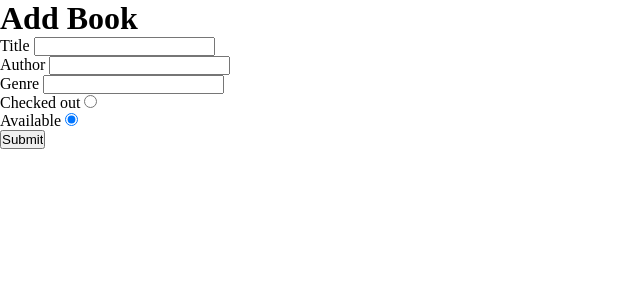
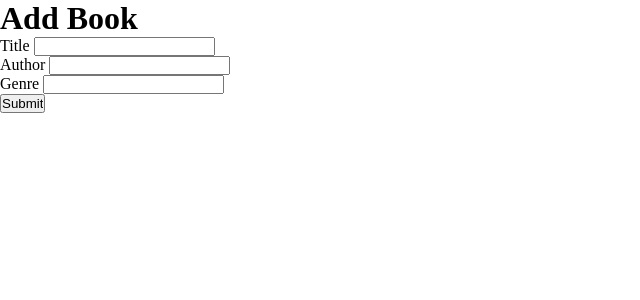
Before and after one commit to lookbehindyounow/library-hw-lab, a Flask app: page /form in a window 1280 px wide. Shown: the part 36-336 px from the top of the page, without its empty margins (0-640 px from the left). Run offline with Flask 3, Linux system fonts and the light colour scheme.

Commit message:
Realised I had too many inputs on the form since making the first copy of a new book checked in by default, so I've removed them & now when you make a new book it's automatically available, but it takes you straight to the book page where you can immediately check it out with one click. I know the radio buttons were part of the mvp but I had them working before & I think this makes more sense for a library system.

```diff
--- a/controllers/library_controller.py
+++ b/controllers/library_controller.py
@@ -19,7 +19,7 @@ def form(duplicate=False):
 def add_book(index):
     duplicate_index=[i for i in range(len(books)) if request.form["title"]==books[i].title and request.form["author"]==books[i].author]
     if len(duplicate_index)==0: # if the entry isn't already in the library
-        books.append(Book(request.form["title"],request.form["author"],request.form["genre"],bool(request.form["checked"])))
+        books.append(Book(request.form["title"],request.form["author"],request.form["genre"]))
         return render_template('book.jinja',books=books,index=int(index))
     elif int(index)==len(books): # this will happen if a new form is submitted with a duplicate book
         return form(True)
--- a/templates/book.jinja
+++ b/templates/book.jinja
@@ -16,5 +16,6 @@
     </li>
     {% endfor %}
 </ul>
+<br/>
 <form action="/books/{{index}}/add" method="post"><input type="submit" value="add copy"></form>
 {%endblock content%}
--- a/templates/form.jinja
+++ b/templates/form.jinja
@@ -10,12 +10,6 @@
     <label for="genre">Genre</label>
     <input type="text" name="genre" id="genre"><br/>
 
-    <label for="checked_out">Checked out</label>
-    <input type="radio" id="checked_out" name="checked" value=1><br/>
-
-    <label for="available">Available</label>
-    <input type="radio" id="available" name="checked" value="" checked><br/>
-
     <input type="submit" value="Submit">
     {%if duplicate%}
         <p>This book is already in the library database. If you wish to add a copy, go to the book's page & click "add copy"</p>
```
